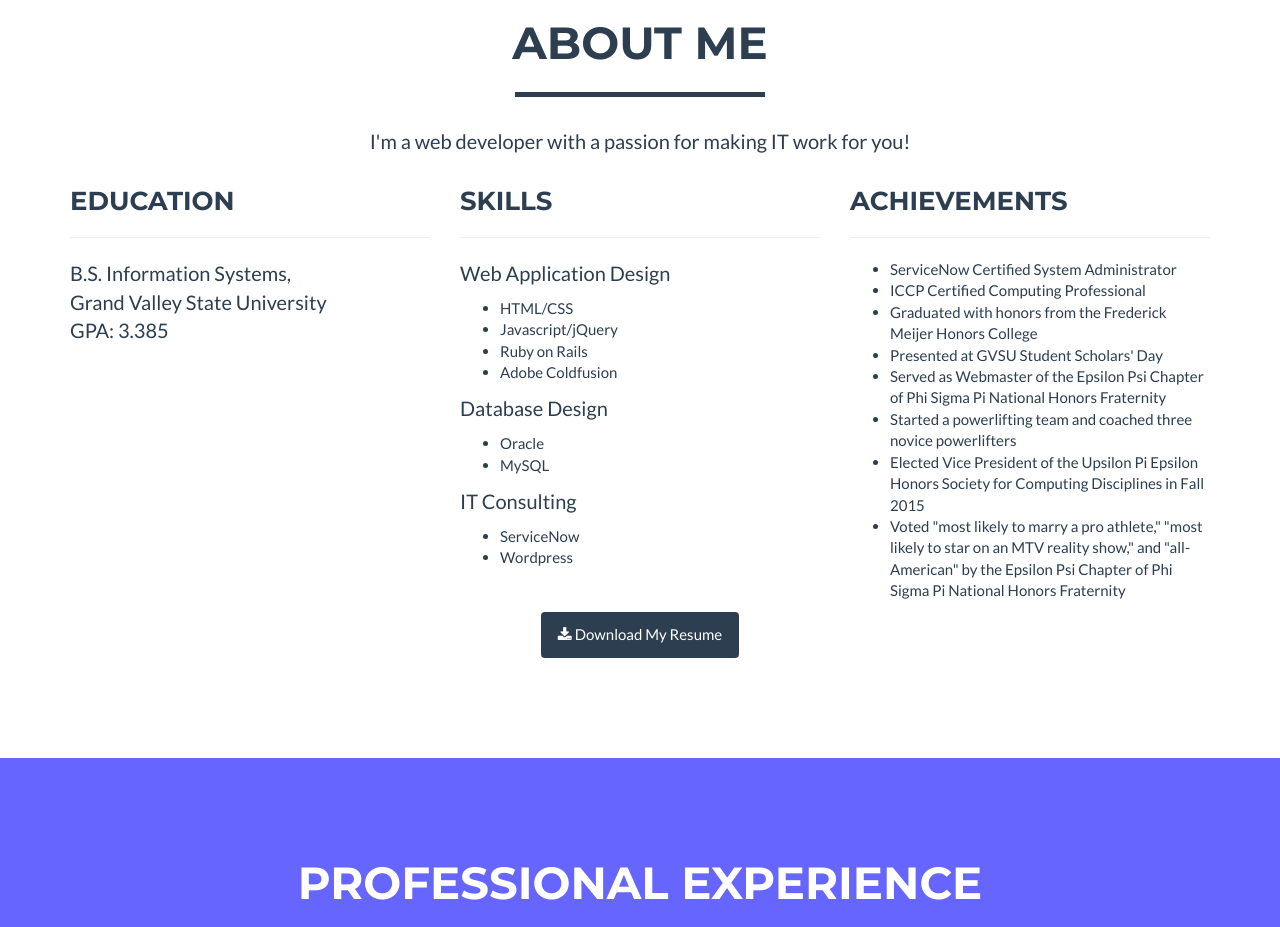
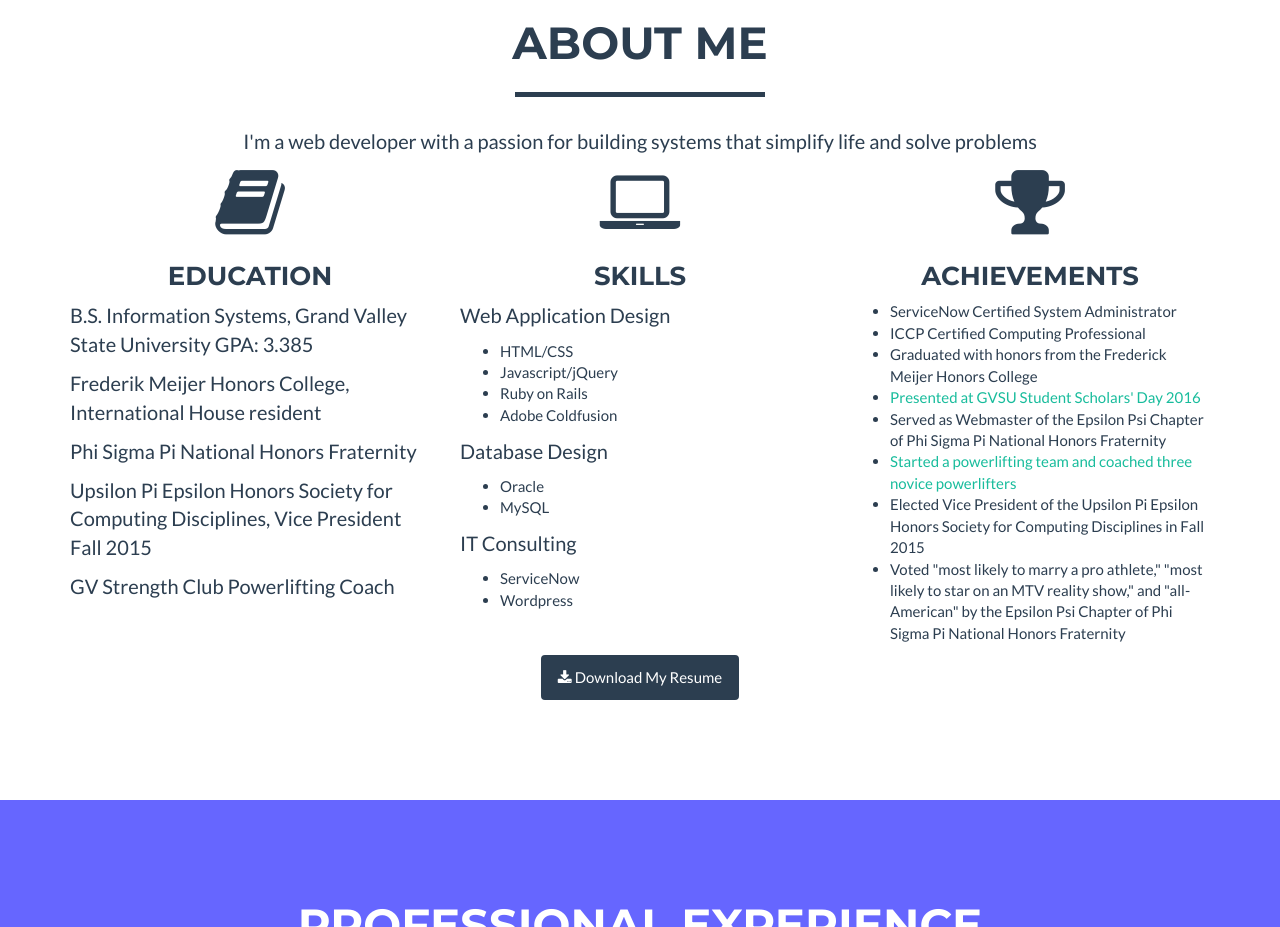
Before and after one commit to craftman32/craftman32.github.io, a plain HTML site: page index.html in a window 1280 px wide. Shown: the part 1060-1987 px from the top of the page. Drawn offline with nearby package versions, Linux system fonts and the light colour scheme.

Commit message:
Minor changes

```diff
--- a/index.html
+++ b/index.html
@@ -112,23 +112,37 @@
             <div class="row">
                 <div class="col-lg-12 text-center">
                     <p>
-                        I'm a web developer with a passion for making IT work for you!
+                        I'm a web developer with a passion for building systems that simplify life and solve problems
                     </p>
                 </div>
             </div>
             <div class="row">
                 <div class="col-sm-4">
-                    <h3>Education</h3>
-                    <hr>
+                    <div class="text-center">
+                        <i class="fa fa-book fa-5x"></i>
+                        <h3>Education</h3>
+                    </div>
                     <p>
-                        B.S. Information Systems,
-                        <br />Grand Valley State University
-                        <br />GPA: 3.385
+                        B.S. Information Systems, Grand Valley State University GPA: 3.385
+                    </p>
+                    <p>
+                        Frederik Meijer Honors College, International House resident
+                    </p>
+                    <p>
+                        Phi Sigma Pi National Honors Fraternity
+                    </p>
+                    <p>
+                        Upsilon Pi Epsilon Honors Society for Computing Disciplines, Vice President Fall 2015
+                    </p>
+                    <p>
+                        GV Strength Club Powerlifting Coach
                     </p>
                 </div>
                 <div class="col-sm-4">
-                    <h3>Skills</h3>
-                    <hr>
+                    <div class="text-center">
+                        <i class="fa fa-laptop fa-5x"></i>
+                        <h3>Skills</h3>
+                    </div>
                     <p>
                         Web Application Design
                         <ul>
@@ -170,8 +184,10 @@
                     </p>
                 </div>
                 <div class="col-sm-4">
-                    <h3>Achievements</h3>
-                    <hr>
+                    <div class="text-center">
+                        <i class="fa fa-trophy fa-5x"></i>
+                        <h3>Achievements</h3>
+                    </div>
                     <p>
                         <ul>
                             <li>
@@ -184,13 +200,13 @@
                                 Graduated with honors from the Frederick Meijer Honors College
                             </li>
                             <li>
-                                Presented at GVSU Student Scholars' Day
+                                <a href="https://youtu.be/W1KF5a_Xn1Q" target="_blank">Presented at GVSU Student Scholars' Day 2016</a>
                             </li>
                             <li>
                                 Served as Webmaster of the Epsilon Psi Chapter of Phi Sigma Pi National Honors Fraternity
                             </li>
                             <li>
-                                Started a powerlifting team and coached three novice powerlifters
+                                <a href="https://www.instagram.com/greatwhitepowerlifting/" target="_blank">Started a powerlifting team and coached three novice powerlifters</a>
                             </li>
                             <li>
                                 Elected Vice President of the Upsilon Pi Epsilon Honors Society for Computing Disciplines in Fall 2015
```
